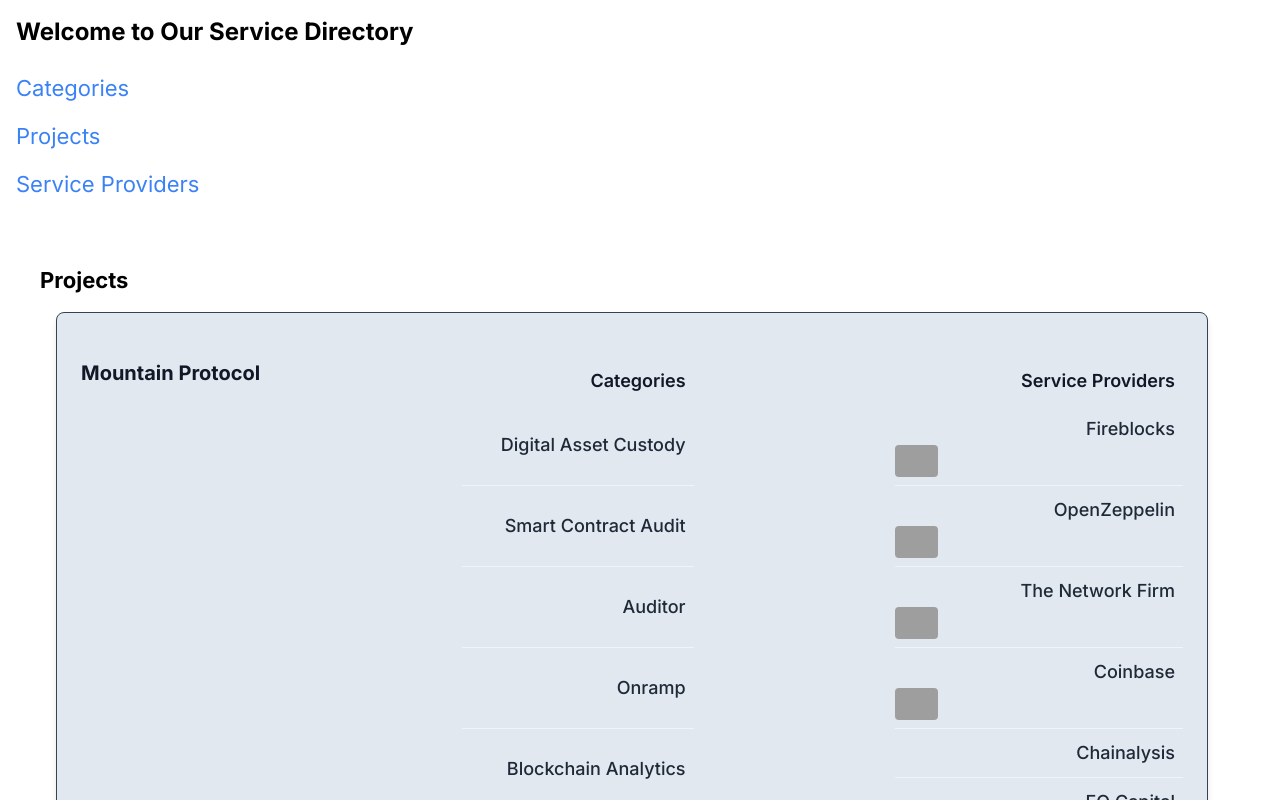
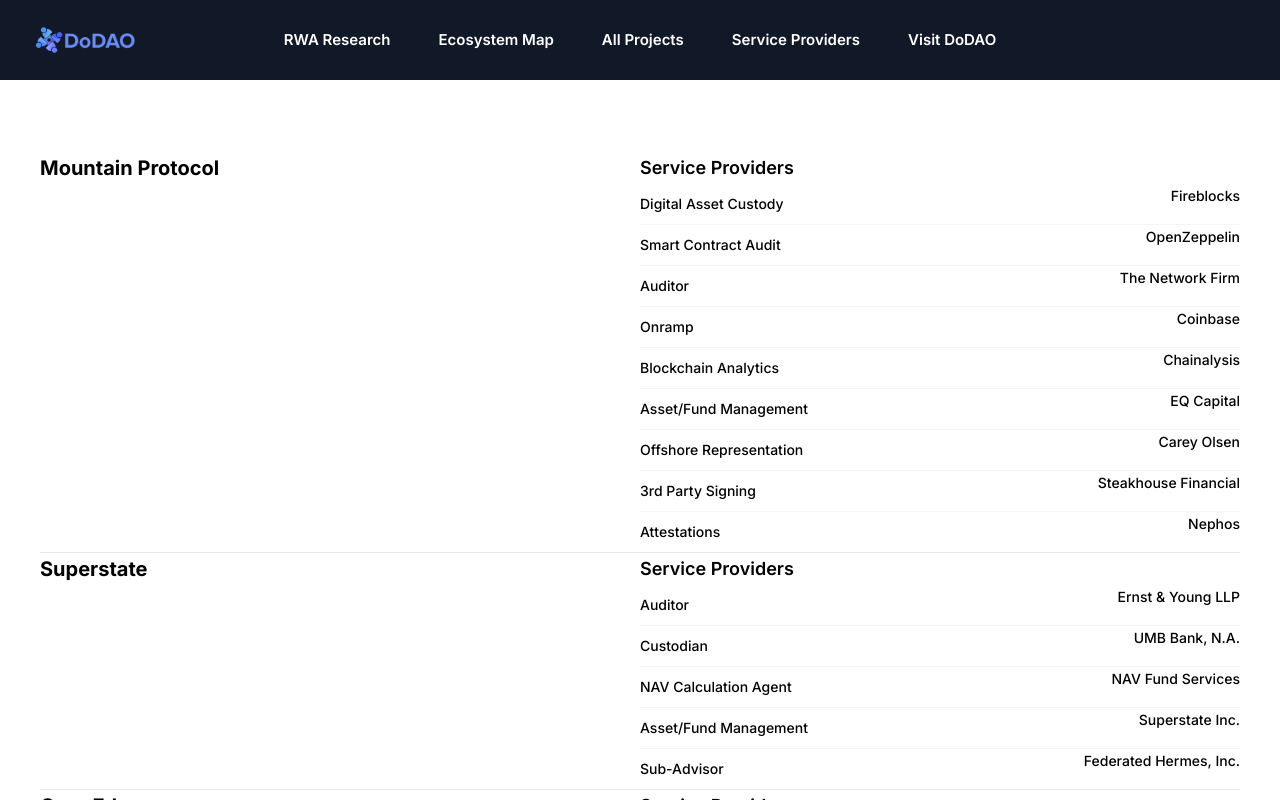
Before and after one commit to RobinNagpal/ChainedAssets, a Next.js app: page /projects in a window 1280 px wide. Shown: the top 800 px of the page. Built offline with nearby package versions, Linux system fonts and the light colour scheme; grey boxes are pictures that could not be loaded; a web font is replaced by a local one.

Commit message:
Update the top nav

```diff
--- a/src/app/layout.tsx
+++ b/src/app/layout.tsx
@@ -1,16 +1,16 @@
+import TreeMapNavbar from '@/components/TreeMapNavbar'
 import { Inter } from 'next/font/google'
 import clsx from 'clsx'
 
 import '@/styles/tailwind.css'
 import { defaultViewport, getDefaultMetadata } from '@/utils/seoConfig'
+import React from 'react'
 
 const inter = Inter({
   subsets: ['latin'],
   display: 'swap',
   variable: '--font-inter',
 })
-
-export const viewport = defaultViewport
 
 export const metadata = getDefaultMetadata(
   'https://chainedassets.com/',
@@ -58,7 +58,10 @@
           href="https://api.fontshare.com/v2/css?f[]=cabinet-grotesk@800,500,700&display=swap"
         />
       </head>
-      <body className="flex min-h-full flex-col">{children}</body>
+      <body className="flex min-h-full flex-col">
+        <TreeMapNavbar />
+        <main>{children}</main>
+      </body>
     </html>
   )
 }
--- a/src/app/projects/page.tsx
+++ b/src/app/projects/page.tsx
@@ -1,16 +1,11 @@
 // app/projects/page.js
-import TempNav from '@/components/TempNav'
+import PageWrapper from '@/components/PageWrapper'
 import ProjectList from '@/components/ProjectList'
-import PageWrapper from '@/components/PageWrapper'
 
 export default function ProjectsPage() {
   return (
-    <>
-    <TempNav />
     <PageWrapper>
-      <h1 className="mb-4 text-2xl font-bold">Projects</h1>
       <ProjectList></ProjectList>
-      </PageWrapper>
-      </>
+    </PageWrapper>
   )
 }
--- a/src/app/service-providers/page.tsx
+++ b/src/app/service-providers/page.tsx
@@ -1,16 +1,11 @@
 // app/service-providers/page.js
 import PageWrapper from '@/components/PageWrapper'
 import ServiceProvidersList from '@/components/ServiceProvidersList'
-import TempNav from '@/components/TempNav'
 
 export default function ServiceProvidersPage() {
   return (
-    <div className="p-4">
-      <TempNav />
-      <PageWrapper>
-        <h1 className="mb-4 text-2xl font-bold">Service Providers</h1>
-        <ServiceProvidersList></ServiceProvidersList>
-      </PageWrapper>
-    </div>
+    <PageWrapper>
+      <ServiceProvidersList></ServiceProvidersList>
+    </PageWrapper>
   )
 }
--- a/src/components/ProjectDetails.tsx
+++ b/src/components/ProjectDetails.tsx
@@ -14,7 +14,10 @@
 const serviceProviders: ServiceProvider[] =
   serviceProvidersData.serviceProviders
 const categories: Category[] = categoriesData.categories
-export default function Example({ projectId, projectName }: ExampleProps) {
+export default function ProjectDetails({
+  projectId,
+  projectName,
+}: ExampleProps) {
   // Find the current project based on projectId
   const currentProject: Project | undefined = projects.find(
     (project) => project.id === projectId,
@@ -26,25 +29,21 @@
   )
 
   return (
-    <div className="m-4 max-w-6xl rounded-lg border border-gray-700 bg-slate-200 p-6 shadow-md">
+    <div className="w-full pt-6">
       <div className="mb-6 px-4 sm:px-0">
-        <h3 className="text-2xl font-bold text-gray-900">
-          Project Information
-        </h3>
+        <h3 className="text-2xl font-bold">Project Information</h3>
       </div>
       <div className="border-t border-gray-200">
         <dl className="divide-y divide-gray-200">
           <div className="px-4 py-6 sm:grid sm:grid-cols-3 sm:gap-4 sm:px-0">
-            <dt className="px-4 text-lg font-semibold text-gray-900">
-              Project Name
-            </dt>
+            <dt className="px-4 text-lg font-semibold">Project Name</dt>
             <dd className="mt-1 text-lg text-gray-700 sm:col-span-2 sm:mt-0">
               {projectName}
             </dd>
           </div>
           {currentProject?.icon && (
             <div className="px-4 py-6 sm:grid sm:grid-cols-3 sm:gap-4 sm:px-0">
-              <dt className="px-4 text-lg font-semibold text-gray-900">Icon</dt>
+              <dt className="px-4 text-lg font-semibold">Icon</dt>
               <dd className="mt-1 text-lg text-gray-700 sm:col-span-2 sm:mt-0">
                 <img
                   src={currentProject.icon}
@@ -55,9 +54,7 @@
             </div>
           )}
           <div className="px-4 py-6 sm:grid sm:grid-cols-3 sm:gap-4 sm:px-0">
-            <dt className="px-4 text-lg font-semibold text-gray-900">
-              Website
-            </dt>
+            <dt className="px-4 text-lg font-semibold">Website</dt>
             <dd className="mt-1 text-lg text-gray-700 sm:col-span-2 sm:mt-0">
               <Link
                 href={currentProject?.website!}
@@ -68,25 +65,21 @@
             </dd>
           </div>
           <div className="px-4 py-6 sm:grid sm:grid-cols-3 sm:gap-4 sm:px-0">
-            <dt className="px-4 text-lg font-semibold text-gray-900">
-              Description
-            </dt>
+            <dt className="px-4 text-lg font-semibold">Description</dt>
             <dd className="mt-1 text-lg text-gray-700 sm:col-span-2 sm:mt-0">
               {currentProject?.description}
             </dd>
           </div>
           <div className="px-4 py-6 sm:grid sm:grid-cols-3 sm:gap-4 sm:px-0">
-            <dt className="px-4 text-lg font-semibold text-gray-900">
-              Service Providers
-            </dt>
+            <dt className="px-4 text-lg font-semibold">Service Providers</dt>
             <dd className="mt-1 text-lg text-gray-700 sm:col-span-2 sm:mt-0">
               <ul role="list" className="divide-y divide-gray-100">
                 {projectServiceProviders.map((provider) => (
                   <li key={provider.id} className="flex items-start gap-4 py-2">
                     <div className="flex flex-col">
                       <Link href={provider?.website!} target="_blank">
-                      <div className="flex flex-row ">
-                      <span className="px-2 text-lg font-medium text-gray-900">
+                        <div className="flex flex-row">
+                          <span className="px-2 text-lg font-medium">
                             {provider.name}
                           </span>
                           <span>
@@ -119,29 +112,6 @@
               </ul>
             </dd>
           </div>
-
-          <div className="px-4 py-6 sm:grid sm:grid-cols-3 sm:gap-4 sm:px-0">
-            <dt className="px-4 text-lg font-semibold text-gray-900">
-              Categories
-            </dt>
-            <dd className="mt-1 text-lg text-gray-700 sm:col-span-2 sm:mt-0">
-              {currentProject?.serviceProviders.map((serviceProvider) => {
-                // Find the matching category by ID
-                const category = categories.find(
-                  (cat) => cat.id === serviceProvider.category,
-                )
-
-                return (
-                  <span
-                    key={serviceProvider.providerId}
-                    className="block text-sm text-gray-600"
-                  >
-                    {category ? category.name : 'Unknown Category'}
-                  </span>
-                )
-              })}
-            </dd>
-          </div>
         </dl>
       </div>
     </div>
--- a/src/components/ProjectList.tsx
+++ b/src/components/ProjectList.tsx
@@ -10,29 +10,23 @@
 const serviceProviders: ServiceProvider[] =
   serviceProvidersData.serviceProviders
 const categories: Category[] = categoriesData.categories
-export default function Example() {
+export default function ProjectList() {
   return (
-    <div className="m-4 w-full max-w-6xl rounded-lg border border-gray-700 bg-slate-200 p-6 shadow-md">
-      <ul role="list" className="w-full divide-y divide-gray-200">
+    <div className="w-full pt-6">
+      <div role="list" className="w-full divide-y divide-gray-200">
         {projects.map((project) => (
-          <li
-            key={project.id}
-            className="flex items-start justify-between gap-x-6 py-5"
-          >
-            <div className="min-w-0">
+          <div key={project.id} className="flex w-full items-start">
+            <div className="sm:w-1/2">
               <Link
                 href={`/projects/${project.id}`}
-                className="text-blue-600 hover:underline"
+                className="hover:underline"
               >
-                <p className="text-xl font-bold text-gray-900">
-                  {project.name}
-                </p>
+                <p className="text-xl font-bold">{project.name}</p>
               </Link>
             </div>
-            <div className="flex w-full flex-col items-end rounded-lg text-right sm:w-auto">
-              <h4 className="px-2 py-2 text-lg font-semibold text-gray-900">
-                Categories
-              </h4>
+
+            <div className="flex w-full flex-col sm:w-1/2">
+              <h4 className="text-lg font-semibold">Service Providers</h4>
               <ul
                 role="list"
                 className="w-full divide-y divide-gray-100 sm:w-auto"
@@ -43,55 +37,37 @@
                     (category) => category.id === serviceProviderRef.category,
                   )
 
+                  const matchingProvider = serviceProviders.find(
+                    (sp) => sp.id === serviceProviderRef.providerId,
+                  )
                   return (
-                    <li key={serviceProviderRef.providerId} className="py-2">
-                      <p className="px-2 py-4 text-lg font-medium text-gray-800">
-                        {matchingCategory?.name}
-                      </p>
-                    </li>
+                    <Link
+                      className="flex w-full justify-between"
+                      href={'/service-providers/' + matchingProvider?.id}
+                    >
+                      <div
+                        key={serviceProviderRef.providerId}
+                        className="w-72 py-2"
+                      >
+                        <p className="text-sm font-medium">
+                          {matchingCategory?.name}
+                        </p>
+                      </div>
+                      <div key={serviceProviderRef.providerId}>
+                        <div className="flex flex-col items-center justify-center align-middle">
+                          <div className="flex w-full justify-center align-middle text-sm font-medium">
+                            {matchingProvider?.name}
+                          </div>
+                        </div>
+                      </div>
+                    </Link>
                   )
                 })}
               </ul>
             </div>
-            {/* Right-aligned Service Providers */}
-            <div className="flex w-full flex-col items-end rounded-lg text-right sm:w-auto">
-              <h4 className="px-2 py-2 text-lg font-semibold text-gray-900">
-                Service Providers
-              </h4>
-              <ul
-                role="list"
-                className="w-full divide-y divide-gray-100 sm:w-auto"
-              >
-                {project.serviceProviders.map((serviceProviderRef) => {
-                  // Find the corresponding service provider by providerId
-                  const matchingProvider = serviceProviders.find(
-                    (sp) => sp.id === serviceProviderRef.providerId,
-                  )
-
-                  return (
-                    <li
-                      key={serviceProviderRef.providerId}
-                      className="w-72 py-2"
-                    >
-                      <Link href={matchingProvider?.website!} target="_blank">
-                        <p className="px-2 text-lg font-medium text-gray-800">
-                          {matchingProvider?.name}
-                        </p>
-                        {matchingProvider?.icon && (
-                          <img
-                            src={matchingProvider?.icon}
-                            className="max-h-8 rounded"
-                          />
-                        )}
-                      </Link>
-                    </li>
-                  )
-                })}
-              </ul>
-            </div>
-          </li>
+          </div>
         ))}
-      </ul>
+      </div>
     </div>
   )
 }
--- a/src/components/ReactTreeMap.tsx
+++ b/src/components/ReactTreeMap.tsx
@@ -25,7 +25,6 @@
   return (
     <>
       <div className="mx-auto min-w-[768px] max-w-[1440px] p-4 pt-0">
-        <TreeMapNavbar />
         <div className="grid gap-4 md:grid-cols-1 lg:grid-cols-2 xl:grid-cols-2">
           {data.map((category, index) => {
             if (isTreeNode(category)) {
--- a/src/components/ServiceProviderDetails.tsx
+++ b/src/components/ServiceProviderDetails.tsx
@@ -24,26 +24,24 @@
   )
 
   return (
-    <div className="m-4 max-w-6xl rounded-lg border border-gray-700 bg-slate-200 p-6 shadow-md">
+    <div className="w-full pt-6">
       <div className="mb-6 px-4 sm:px-0">
-        <h3 className="text-2xl font-bold text-gray-900">
-          Service Provider Information
-        </h3>
+        <h3 className="text-2xl font-bold">Service Provider Information</h3>
       </div>
       <div className="border-t border-gray-200">
         <dl className="divide-y divide-gray-200">
           <div className="px-4 py-6 sm:grid sm:grid-cols-3 sm:gap-4 sm:px-0">
-            <dt className="px-4 text-lg font-semibold text-gray-900">
+            <dt className="px-4 text-lg font-semibold">
               Service Provider Name
             </dt>
-            <dd className="mt-1 text-lg text-gray-700 sm:col-span-2 sm:mt-0">
+            <dd className="mt-1 text-lg sm:col-span-2 sm:mt-0">
               {serviceProviderName}
             </dd>
           </div>
           {currentProvider?.icon && (
-            <div className="bg-gray-200 px-4 py-6 sm:grid sm:grid-cols-3 sm:gap-4 sm:px-0">
-              <dt className="px-4 text-lg font-semibold text-gray-900">Icon</dt>
-              <dd className="mt-1 text-lg text-gray-700 sm:col-span-2 sm:mt-0">
+            <div className="px-4 py-6 sm:grid sm:grid-cols-3 sm:gap-4 sm:px-0">
+              <dt className="px-4 font-semibold">Icon</dt>
+              <dd className="mt-1 sm:col-span-2 sm:mt-0">
                 <img
                   src={currentProvider.icon}
                   alt={`${currentProvider.name} icon`}
@@ -53,18 +51,14 @@
             </div>
           )}
           <div className="px-4 py-6 sm:grid sm:grid-cols-3 sm:gap-4 sm:px-0">
-            <dt className="px-4 text-lg font-semibold text-gray-900">
-              Description
-            </dt>
-            <dd className="mt-1 text-lg text-gray-700 sm:col-span-2 sm:mt-0">
+            <dt className="px-4 text-lg font-semibold">Description</dt>
+            <dd className="mt-1 text-lg sm:col-span-2 sm:mt-0">
               {currentProvider?.description}
             </dd>
           </div>
           <div className="px-4 py-6 sm:grid sm:grid-cols-3 sm:gap-4 sm:px-0">
-            <dt className="px-4 text-lg font-semibold text-gray-900">
-              Website
-            </dt>
-            <dd className="mt-1 text-lg text-gray-700 sm:col-span-2 sm:mt-0">
+            <dt className="px-4 text-lg font-semibold">Website</dt>
+            <dd className="mt-1 text-lg sm:col-span-2 sm:mt-0">
               <Link
                 href={currentProvider?.website!}
                 className="text-blue-600 hover:underline"
@@ -76,11 +70,9 @@
             </dd>
           </div>
           <div className="px-4 py-6 sm:grid sm:grid-cols-3 sm:gap-4 sm:px-0">
-            <dt className="px-4 text-lg font-semibold text-gray-900">
-              Categories
-            </dt>
-            <dd className="mt-1 text-lg text-gray-700 sm:col-span-2 sm:mt-0">
-              <ul role="list" className="divide-y divide-gray-100">
+            <dt className="px-4 text-lg font-semibold">Categories</dt>
+            <dd className="mt-1 text-lg sm:col-span-2 sm:mt-0">
+              <ul role="list" className="divide-y">
                 {currentProvider?.categories.map((categoryId) => {
                   // Find the matching category by ID
                   const category = categories.find(
@@ -93,7 +85,7 @@
                       className="flex items-start gap-4 py-2"
                     >
                       <div className="flex flex-col">
-                        <span className="text-base font-medium text-gray-900">
+                        <span className="text-base font-medium">
                           {category ? category.name : 'Unknown Category'}
                         </span>
                       </div>
@@ -103,12 +95,9 @@
               </ul>
             </dd>
           </div>
-
           <div className="px-4 py-6 sm:grid sm:grid-cols-3 sm:gap-4 sm:px-0">
-            <dt className="px-4 text-lg font-semibold text-gray-900">
-              Projects
-            </dt>
-            <dd className="mt-1 text-lg text-gray-700 sm:col-span-2 sm:mt-0">
+            <dt className="px-4 text-lg font-semibold">Projects</dt>
+            <dd className="mt-1 text-lg sm:col-span-2 sm:mt-0">
               {currentProvider!.projects.map((providersProject) => {
                 // Find all matching projects with IDs in serviceProvider.projects array
                 const matchingProjects = projects.filter((project) =>
@@ -116,21 +105,27 @@
                 )
 
                 return matchingProjects.map((matchingProject) => (
-                  <Link key={matchingProject.id} href={matchingProject?.website!}>
-                    <div className='flex flex-row'>
-                  <span
-
-                    className="block text-lg text-gray-600"
+                  <div key={matchingProject.id}>
+                    <Link
+                      href={`/projects/${matchingProject.id}`}
+                      className="flex flex-row"
                     >
+                      <span className="block text-lg">
                         {matchingProject.name}
                       </span>
-                    {matchingProject?.icon &&
+                      {matchingProject?.icon && (
                         <img
                           src={matchingProject?.icon}
-                  className="px-2 max-h-8 rounded"
-                        />}
+                          className="max-h-8 rounded px-2"
+                        />
+                      )}
+                    </Link>
+                    {matchingProject.website && (
+                      <Link href={matchingProject.website}>
+                        {matchingProject.website}
+                      </Link>
+                    )}
                   </div>
-                </Link>
                 ))
               })}
             </dd>
--- a/src/components/ServiceProvidersList.tsx
+++ b/src/components/ServiceProvidersList.tsx
@@ -9,35 +9,25 @@
   serviceProvidersData.serviceProviders
 const categories: Category[] = categoriesData.categories
 
-export default function Example() {
+export default function ServiceProvidersList() {
   return (
-    <div className="m-4 w-full max-w-6xl rounded-lg border border-gray-700 bg-slate-200 p-6 shadow-md">
-      <ul role="list" className="w-full divide-y divide-gray-200">
+    <div className="w-full pt-6">
+      <div role="list" className="w-full divide-y divide-gray-200">
         {serviceProviders.map((serviceProvider) => (
-          <li
+          <div
             key={serviceProvider.id}
-            className="flex items-start justify-between gap-x-6 py-5"
+            className="flex w-full justify-between py-2"
           >
             <div className="min-w-0">
               <Link
                 href={`/service-providers/${serviceProvider.id}`}
                 className="text-blue-600 hover:underline"
               >
-                <p className="text-xl font-bold text-gray-900">
-                  {serviceProvider.name}
-                </p>
+                <p className="text-lg">{serviceProvider.name}</p>
               </Link>
             </div>
 
-            {/* Right-aligned Categories */}
-            <div className="flex w-full flex-col items-end text-right sm:w-auto">
-              <h4 className="py-2 text-lg font-semibold text-gray-900">
-                Categories
-              </h4>
-              <ul
-                role="list"
-                className="w-full divide-y divide-gray-100 sm:w-auto"
-              >
+            <div>
               {serviceProvider.projects.map((project) => {
                 // Find the matching category by ID
                 const matchedCategory = categories.find(
@@ -45,20 +35,15 @@
                 )
 
                 return (
-                    <li key={project.category} className="py-2">
-                      <p className="text-base font-medium text-gray-800">
-                        {matchedCategory
-                          ? matchedCategory.name
-                          : project.category}
-                      </p>
-                    </li>
+                  <div key={project.category}>
+                    {matchedCategory ? matchedCategory.name : project.category}
+                  </div>
                 )
               })}
-              </ul>
             </div>
-          </li>
+          </div>
         ))}
-      </ul>
+      </div>
     </div>
   )
 }
--- a/src/components/TreeMapNavbar.tsx
+++ b/src/components/TreeMapNavbar.tsx
@@ -1,12 +1,15 @@
 'use client'
 
+import Link from 'next/link'
 import { useState } from 'react'
 import { Dialog, DialogPanel } from '@headlessui/react'
 import { Bars3Icon, XMarkIcon } from '@heroicons/react/24/outline'
 
 const navigation = [
-  { name: '<- Home', href: '/' },
   { name: 'RWA Research', href: 'https://research.chainedassets.com/' },
+  { name: 'Ecosystem Map', href: '/landscape' },
+  { name: 'All Projects', href: '/projects' },
+  { name: 'Service Providers', href: '/service-providers' },
   { name: 'Visit DoDAO', href: 'https://dodao.io/' },
 ]
 
@@ -17,18 +20,18 @@
     <header className="bg-gray-900">
       <nav
         aria-label="Global"
-        className="mx-auto flex max-w-7xl items-center justify-between p-6 lg:px-8"
+        className="mx-auto flex max-w-7xl items-center p-6 lg:px-8"
       >
-        <div className="flex lg:flex-1">
+        <Link className="flex lg:flex-1" href="/">
           <div className="-m-1.5 p-1.5">
-            <span className="sr-only">Your Company</span>
+            <span className="sr-only">DoDAO</span>
             <img
               alt="DoDAO logo"
               src="/dodao_logo.png"
               className="h-8 w-auto"
             />
           </div>
-        </div>
+        </Link>
         <div className="flex lg:hidden">
           <button
             type="button"
@@ -41,13 +44,13 @@
         </div>
         <div className="hidden lg:flex lg:gap-x-12">
           {navigation.map((item) => (
-            <a
+            <Link
               key={item.name}
               href={item.href}
               className="text-[15px] font-semibold leading-6 text-white hover:text-indigo-300"
             >
               {item.name}
-            </a>
+            </Link>
           ))}
         </div>
         <div className="hidden lg:flex lg:flex-1 lg:justify-end"></div>
```
Also changed, not shown: src/app/projects/[id]/page.tsx (+6 -9 lines), src/app/service-providers/[id]/page.tsx (+2 -5 lines), public/dodao_logo.png. Lines whose indentation alone changed are shown as unchanged.
